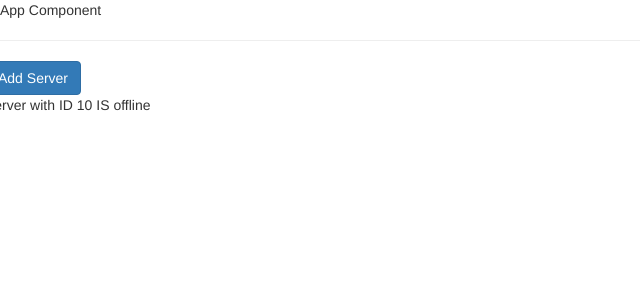
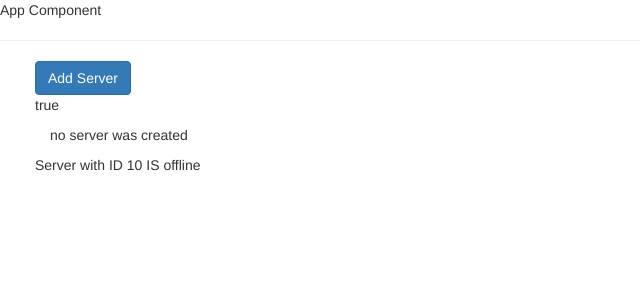
Before and after one commit to GermanBertea-Santex/CursoAngular2, an Angular app: page / in a window 1280 px wide. Shown: the top 300 px of the page, without its empty margins (0-640 px from the left). Built offline with nearby package versions, Linux system fonts and the light colour scheme.

Commit message:
Seccion 2 clase28

```diff
--- a/src/app/servers/servers.component.html
+++ b/src/app/servers/servers.component.html
@@ -1,6 +1,10 @@
-<div class="row">
-  <button class="btn btn-primary" [disabled]='!allowNewService'>Add Server</button>
+<div style="padding-left: 50px;">
+  <div class="row" >
+    <button class="btn btn-primary" [disabled]='!allowNewService' (click)="onCreateServer()" >Add Server</button>
+    <p [innerText]="allowNewService"></p>
   </div>
- <div class="row" >
-   <app-server></app-server>
- </div>
+  <p>{{serverCreationStatus}}</p>
+  <div class="row">
+    <app-server></app-server>
+  </div>
+</div>
--- a/src/app/servers/servers.component.ts
+++ b/src/app/servers/servers.component.ts
@@ -7,14 +7,19 @@ import { Component, OnInit } from '@angular/core';
 })
 export class ServersComponent implements OnInit {
 
-  constructor() { }
-  allowNewService = false;
-
-  ngOnInit() {
+  constructor() {
     setTimeout(() => {
       this.allowNewService =true;
     }, 2000);
+   }
+  allowNewService = false;
+  serverCreationStatus= 'no server was created';
+
+  ngOnInit() {
+
+  }
+  onCreateServer(){
+    this.serverCreationStatus= 'Server was created';
   }
 
-
 }
```
